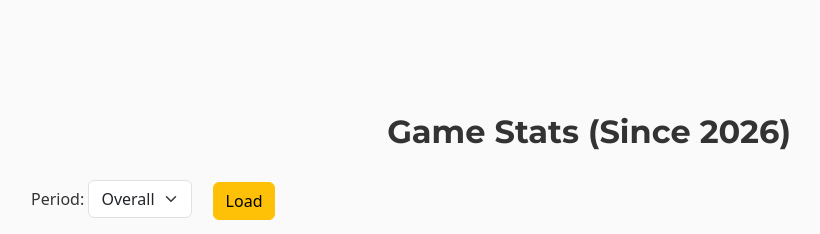
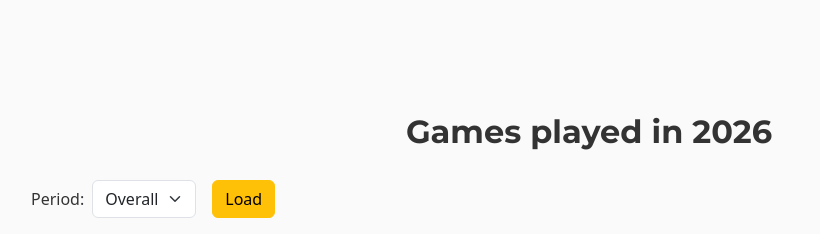
Before and after one commit to Kishkash/HBGS-log, a Flask app: page /game-stats in a window 1280 px wide. Shown: the part 56-290 px from the top of the page, without its empty margins (51-871 px from the left). Run offline with Flask 3, Linux system fonts and the light colour scheme; data that the repository does not hold is empty; parts of the project's set-up code (start-up, migrations or seed data) failed here and were passed over.

Commit message:
Frontend tweaks

```diff
--- a/templates/stats.html
+++ b/templates/stats.html
@@ -2,31 +2,43 @@
 {% block content %}
 
 <div class="text-center mb-4">
-    <div class="hero-title">Game Stats (Since 2026)</div>
+    <div class="hero-title">Games played in 2026</div>
 </div>
 
-<div class="mb-3">
-    <label class="form-label">Period:</label>
-    <select id="period" class="form-select w-auto d-inline-block">
+<!-- Responsive container -->
+<div class="mb-3 d-flex flex-column flex-md-row align-items-md-center gap-3">
+
+    <!-- Period (always first row on mobile, inline on desktop) -->
+    <div class="d-flex align-items-center gap-2">
+        <label class="form-label mb-0">Period:</label>
+
+        <select id="period" class="form-select w-auto">
             <option value="overall">Overall</option>
-        <option value="year">Year</option>
             <option value="month">Month</option>
             <option value="date">Date</option>
         </select>
+    </div>
 
-    <span id="year-wrap" class="ms-3">
-        Year: <input type="number" id="year" min="2000" max="2100" class="form-control d-inline-block w-auto">
+    <!-- Month/Date + Load (second row on mobile, same row on desktop) -->
+    <div class="d-flex align-items-center gap-3 flex-wrap">
+
+        <span id="month-wrap" style="display:none;">
+            <span class="d-inline-flex align-items-center gap-1">
+                <span>Month:</span>
+                <input type="number" id="month" min="1" max="12" class="form-control w-auto">
+            </span>
         </span>
 
-    <span id="month-wrap" class="ms-3" style="display:none;">
-        Month: <input type="number" id="month" min="1" max="12" class="form-control d-inline-block w-auto">
+        <span id="date-wrap" style="display:none;">
+            <span class="d-inline-flex align-items-center gap-1">
+                <span>Date:</span>
+                <input type="date" id="date" class="form-control w-auto">
+            </span>
         </span>
 
-    <span id="date-wrap" class="ms-3" style="display:none;">
-        Date: <input type="date" id="date" class="form-control d-inline-block w-auto">
-    </span>
+        <button id="load" class="btn btn-warning">Load</button>
+    </div>
 
-    <button id="load" class="btn btn-warning ms-3">Load</button>
 </div>
 
 <!-- height scrollable container -->
@@ -46,13 +58,11 @@
 
 <script>
     const periodEl = document.getElementById('period');
-    const yearWrap = document.getElementById('year-wrap');
     const monthWrap = document.getElementById('month-wrap');
     const dateWrap = document.getElementById('date-wrap');
 
     periodEl.addEventListener('change', () => {
         const p = periodEl.value;
-        yearWrap.style.display = (p === 'year' || p === 'month') ? 'inline' : 'none';
         monthWrap.style.display = (p === 'month') ? 'inline' : 'none';
         dateWrap.style.display = (p === 'date') ? 'inline' : 'none';
     });
@@ -61,15 +71,10 @@
         const period = periodEl.value;
         const params = new URLSearchParams({ period });
 
-        if (period === 'year') {
-            const y = document.getElementById('year').value;
-            if (!y) return alert("Enter year");
-            params.append('year', y);
-        } else if (period === 'month') {
-            const y = document.getElementById('year').value;
+        if (period === 'month') {
             const m = document.getElementById('month').value;
-            if (!y || !m) return alert("Enter year and month");
-            params.append('year', y);
+            if (!m) return alert("Enter month");
+            params.append('year', 2026);   // default year behind the scenes
             params.append('month', m);
         } else if (period === 'date') {
             const d = document.getElementById('date').value;
@@ -95,7 +100,6 @@
     }
 
     document.addEventListener('DOMContentLoaded', () => {
-        yearWrap.style.display = 'none';
         monthWrap.style.display = 'none';
         dateWrap.style.display = 'none';
         loadStats();
```
Lines whose indentation alone changed are shown as unchanged.
